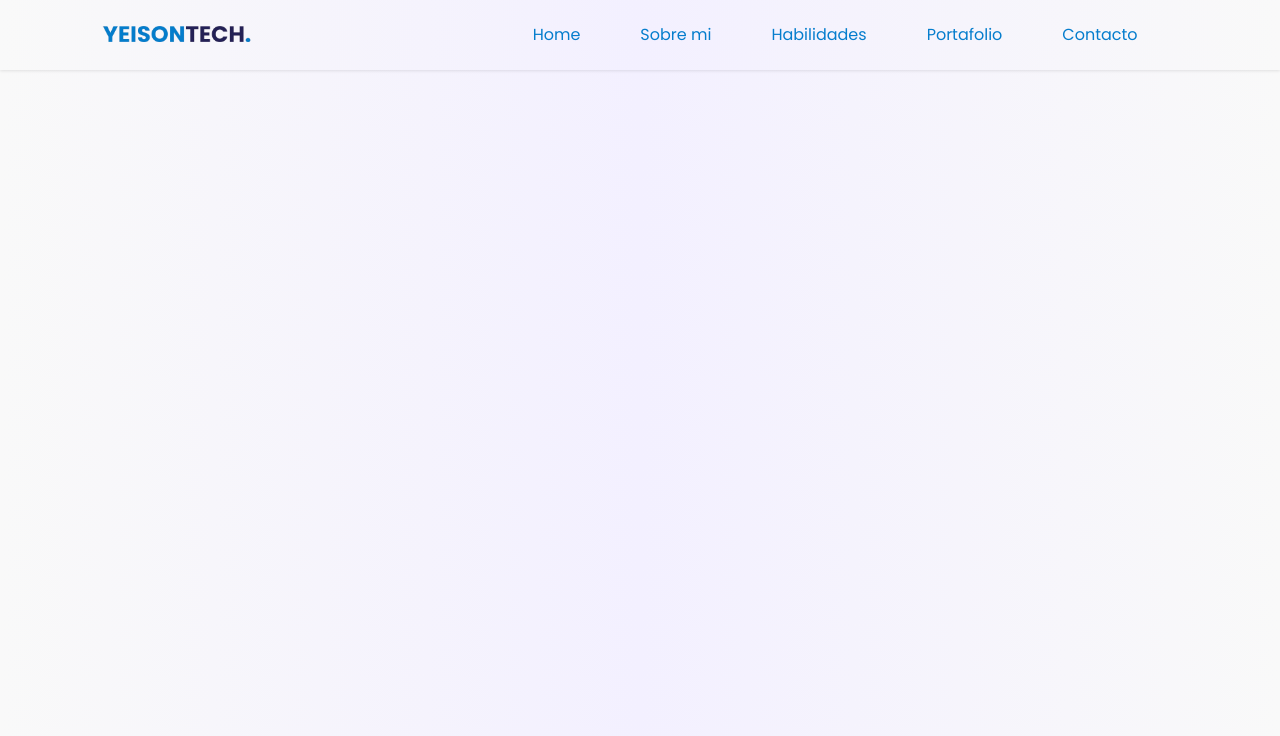
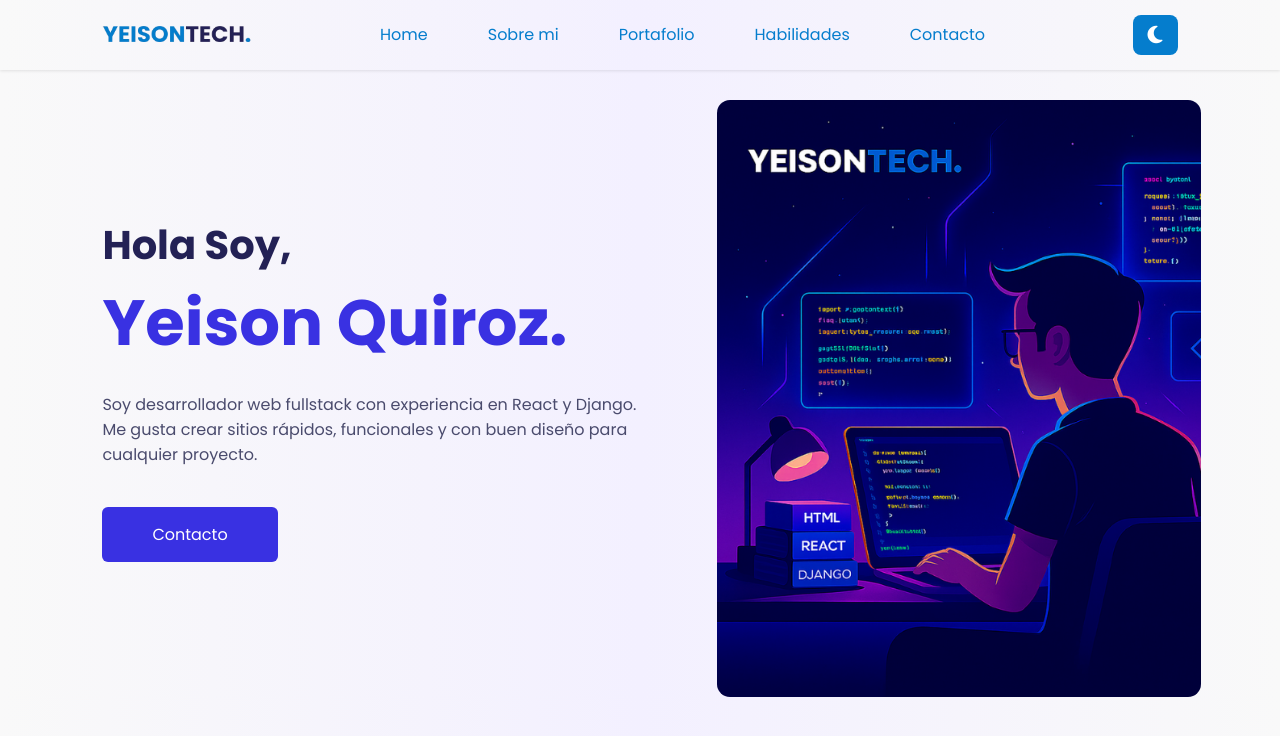
Before and after one commit to yeisonqr19/portafolio, a React (Vite) app: page / in a window 1280 px wide. Shown: the top 736 px of the page. Built offline with nearby package versions, Linux system fonts and the light colour scheme.

Commit message:
Hero creado

```diff
--- a/src/App.jsx
+++ b/src/App.jsx
@@ -1,22 +1,22 @@
-import { BrowserRouter as Router, Routes, Route} from "react-router-dom"
+import { BrowserRouter as Router, Routes, Route } from "react-router-dom";
 
-import { Home } from "./components/home/home"
-import NavBar from "./components/navBar/NavBar"
+import { Home } from "./components/home/home";
+import NavBar from "./components/navBar/NavBar";
+import { TemaProvider } from "./temaContext/TemaContext";
 
 function App() {
-
   return (
     <>
-      <Router>
-
-          < NavBar />
-
-        <Routes>
-          <Route path="/" element={<Home />} />
-        </Routes>
-      </Router>
+      <TemaProvider>
+        <Router>
+          <NavBar />
+          <Routes>
+            <Route path="/" element={<Home />} />
+          </Routes>
+        </Router>
+      </TemaProvider>
     </>
-  )
+  );
 }
 
-export default App
+export default App;
--- a/src/components/hero/Hero.jsx
+++ b/src/components/hero/Hero.jsx
@@ -1,10 +1,31 @@
-import React from 'react'
-import "./hero.css"
+import "./hero.css";
+import fotoHero from "../../assets/foto.png";
 
 const Hero = () => {
   return (
-    <div>Hero</div>
-  )
-}
+    <div className="hero">
+      <div className="text-container">
+        <span>Hola Soy,</span>
+        <h1>Yeison Quiroz.</h1>
+        <p>
+          Soy desarrollador web fullstack con experiencia en React y Django. Me
+          gusta crear sitios rápidos, funcionales y con buen diseño para
+          cualquier proyecto.
+        </p>
+        <a
+          href="https://www.linkedin.com/in/ing-yeison-quiroz-reyes-b70405148"
+          target="_blank"
+          className="btn"
+        >
+          Contacto
+        </a>
+      </div>
 
-export default Hero
+      <div className="imagen-container">
+        <img src={fotoHero} alt="imagen del Hero" className="fotoHero" />
+      </div>
+    </div>
+  );
+};
+
+export default Hero;
--- a/src/components/hero/hero.css
+++ b/src/components/hero/hero.css
@@ -0,0 +1,99 @@
+.hero {
+  width: 100%;
+  display: flex;
+  justify-content: space-between;
+  align-items: center;
+  text-align: left;
+  padding: 0 8vw;
+  overflow: hidden;
+  position: relative;
+}
+
+.text-container {
+  flex: 1;
+  max-width: 50%;
+}
+
+.text-container span {
+  font-size: 2.5rem;
+  color: #232155;
+  display: block;
+  font-weight: bold;
+  margin-bottom: 10px;
+}
+
+html.dark .text-container span {
+  color: #f9f9f9;
+}
+
+.text-container h1 {
+  font-size: 4rem;
+  color: #3931e2;
+  margin-bottom: 30px;
+  line-height: 1.2;
+}
+
+html.dark h1 {
+  color: #fff;
+}
+
+.text-container p {
+  color: #4a4b6d;
+  margin-bottom: 20px;
+}
+
+html.dark .text-container p {
+  color: #f9f9f9;
+}
+
+.btn {
+  background-color: #3931e2;
+  padding: 15px 50px;
+  border-radius: 6px;
+  color: #fff;
+  cursor: pointer;
+  text-decoration: none;
+  font-size: 1.2 rem;
+  transition: background-color 0.3s ease, transform 0.3s ease;
+  display: inline-block;
+  margin-top: 20px;
+}
+
+.btn:hover {
+    opacity: 0.9;
+    transform: translateY(-3px);
+}
+
+.imagen-container {
+    flex: 1;
+    display: flex;
+    justify-content: center;
+    align-items: center;
+}
+
+.imagen-container img {
+    width: 90%;
+    height: auto;
+    position: relative;
+    z-index: 1;
+    margin-left: 100px;
+    margin-top: 20px;
+    border-radius: 13px;
+}
+
+@media (max-width: 768px){
+    .hero{
+        flex-direction: column;
+        text-align: center;
+        height: auto;
+        padding-top: 50px;
+    }
+
+    .text-container {
+        max-width: 100%;
+    }
+
+    .imagen-container {
+        display: none;
+    }
+}
--- a/src/components/home/Home.jsx
+++ b/src/components/home/Home.jsx
@@ -1,7 +1,12 @@
-import React from 'react'
+import React from "react";
+import Hero from "../hero/Hero";
+
+import "./home.css";
 
 export const Home = () => {
   return (
-    <div>Pagina Principal</div>
-  )
-}
+    <div className="home">
+      <Hero />
+    </div>
+  );
+};
--- /dev/null
+++ b/src/components/home/home.css
@@ -0,0 +1,3 @@
+.home {
+    margin-top: 80px;
+}
--- a/src/components/navBar/NavBar.jsx
+++ b/src/components/navBar/NavBar.jsx
@@ -1,14 +1,24 @@
-import React from "react";
+import { useContext, useState } from "react";
 import "./navBar.css";
 import logoLive from "../../assets/logoLive.png";
 import logoDark from "../../assets/logoDark.png";
+import { TemaToogle } from "../temaToogle/TemaToogle";
+import { TemaContext } from "../../temaContext/TemaContext";
 
 const NavBar = () => {
+  const [menuOpen, setMenuOpen] = useState(false);
+
+  const { tema } = useContext(TemaContext);
+
   return (
     <nav>
-      <img src={logoLive} alt="logo" className="logo" />
+      <img
+        src={tema === "light" ? logoLive : logoDark}
+        alt="logo"
+        className="logo"
+      />
 
-      <ul>
+      <ul className={menuOpen ? "active" : ""}>
         <li>
           <a href="#">Home</a>
         </li>
@@ -18,21 +28,23 @@ const NavBar = () => {
         </li>
 
         <li>
-          <a href="#">Habilidades</a>
+          <a href="#">Portafolio</a>
         </li>
 
         <li>
-          <a href="#">Portafolio</a>
+          <a href="#">Habilidades</a>
         </li>
 
         <li>
           <a href="#">Contacto</a>
         </li>
 
-        <i className="fa-solid fa-xmark"></i>
+        <i className="fa-solid fa-xmark" onClick={() => setMenuOpen(false)}></i>
       </ul>
 
-      <i className="fa-solid fa-bars"></i>
+      <TemaToogle />
+
+      <i className="fa-solid fa-bars" onClick={() => setMenuOpen(true)}></i>
     </nav>
   );
 };
--- a/src/components/navBar/navBar.css
+++ b/src/components/navBar/navBar.css
@@ -10,6 +10,11 @@ nav {
     z-index: 999;
     box-shadow: 0 1px 3px rgba(0, 0, 0, 0.1);
     background: linear-gradient(to right, #f9f9f9, #f3f0ff, #f9f9f9);
+}
+
+html.dark nav {
+    background: linear-gradient(to right, #121130, #1e1d4b, #121130);
+    box-shadow: 0 1px 3px rgba(255, 255, 255, 0.1);
 }
 
 nav ul.active {
@@ -41,6 +46,10 @@ nav ul li a {
     transition: color 0.3s ease;
 }
 
+html.dark ul li a {
+    color: #fff;
+}
+
 nav ul li a::after{
     content: "";
     width: 0;
@@ -60,7 +69,7 @@ nav .fa-solid{
     display: none;
 }
 
-@media only screen and (max-width: 768px) {
+@media (max-width: 768px) {
 
     nav .fa-solid {
         display: block;
@@ -108,4 +117,8 @@ nav .fa-solid{
         color: #3931e2;
     }
 
+    html.dark .fa-bars {
+        color: #fff;
+    }
+
 }
--- /dev/null
+++ b/src/components/temaToogle/TemaToogle.jsx
@@ -0,0 +1,15 @@
+import { useContext } from "react";
+import { TemaContext } from "../../temaContext/TemaContext";
+import "./temaToogle.css"
+
+export const TemaToogle = () => {
+  const { tema, toogleTema } = useContext(TemaContext);
+
+  return (
+    <>
+      <button className="tema-toogle-button" onClick={toogleTema}>
+        <i className={tema === "light" ? "fas fa-moon" : "fas fa-sun"}></i>
+      </button>
+    </>
+  );
+};
--- /dev/null
+++ b/src/components/temaToogle/temaToogle.css
@@ -0,0 +1,16 @@
+.tema-toogle-button{
+    display: flex;
+    align-items: center;
+    padding: 10px 15px;
+    background-color: #057dcd;
+    color: #fff;
+    border-radius: 8px;
+    font-size: 20px;
+    cursor: pointer;
+    transition: background-color 0.3s, color 0.3s;
+    border: none;
+}
+
+.tema-toogle-button:hover {
+    opacity: 0.9;
+}
--- a/src/index.css
+++ b/src/index.css
@@ -11,3 +11,7 @@ body {
     background: linear-gradient(to right, #f9f9f9, #f3f0ff, #f9f9f9);
 
 }
+
+html.dark body {
+    background: linear-gradient(to right, #121130, #1e1d4b, #121130);
+}
--- /dev/null
+++ b/src/temaContext/TemaContext.jsx
@@ -0,0 +1,25 @@
+import { useEffect, useState } from "react";
+import { createContext } from "react";
+
+export const TemaContext = createContext();
+
+export const TemaProvider = ({ children }) => {
+  const [tema, setTema] = useState(localStorage.getItem("tema") || "light");
+
+  const toogleTema = () => {
+    const newTema = tema === "light" ? "dark" : "light";
+
+    setTema(newTema);
+    localStorage.setItem("tema", newTema);
+  };
+
+  useEffect(() => {
+    document.documentElement.classList.toggle("dark", tema === "dark");
+  }, [tema]);
+
+  return (
+    <TemaContext.Provider value={{ tema, toogleTema }}>
+      {children}
+    </TemaContext.Provider>
+  );
+};
```
Also changed, not shown: src/assets/foto.png (added).
